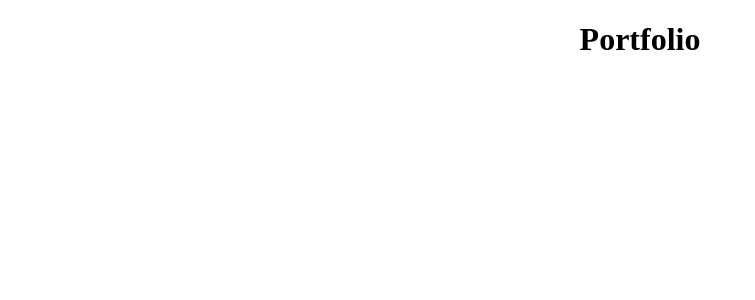
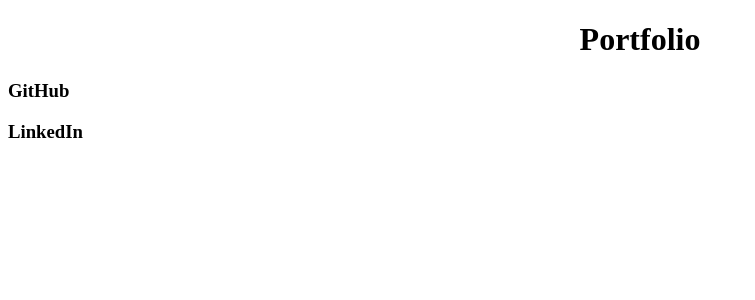
Before and after one commit to elliehl/PortfolioWebsite, a React (Create React App) app in the folder portfolio-website/: page / in a window 1280 px wide. Shown: the top 300 px of the page, without its empty margins (0-755 px from the left). Built offline with nearby package versions, Linux system fonts and the light colour scheme.

Commit message:
Create SocialLinks component

```diff
--- /dev/null
+++ b/portfolio-website/src/SocialLinks.tsx
@@ -0,0 +1,10 @@
+import React from "react";
+
+function SocialLinks() {
+    return <div className="SocialLinks">
+      <h3>GitHub</h3>
+      <h3>LinkedIn</h3>
+    </div>;
+  }
+
+  export default SocialLinks
--- a/portfolio-website/src/index.tsx
+++ b/portfolio-website/src/index.tsx
@@ -1,10 +1,12 @@
 import React from "react";
 import ReactDOM from "react-dom/client";
 import App from "./App";
+import SocialLinks from "./SocialLinks";
 
 const root = ReactDOM.createRoot(document.getElementById("root")!);
 root.render(
   <React.StrictMode>
     <App />
+    <SocialLinks />
   </React.StrictMode>
 );
```
